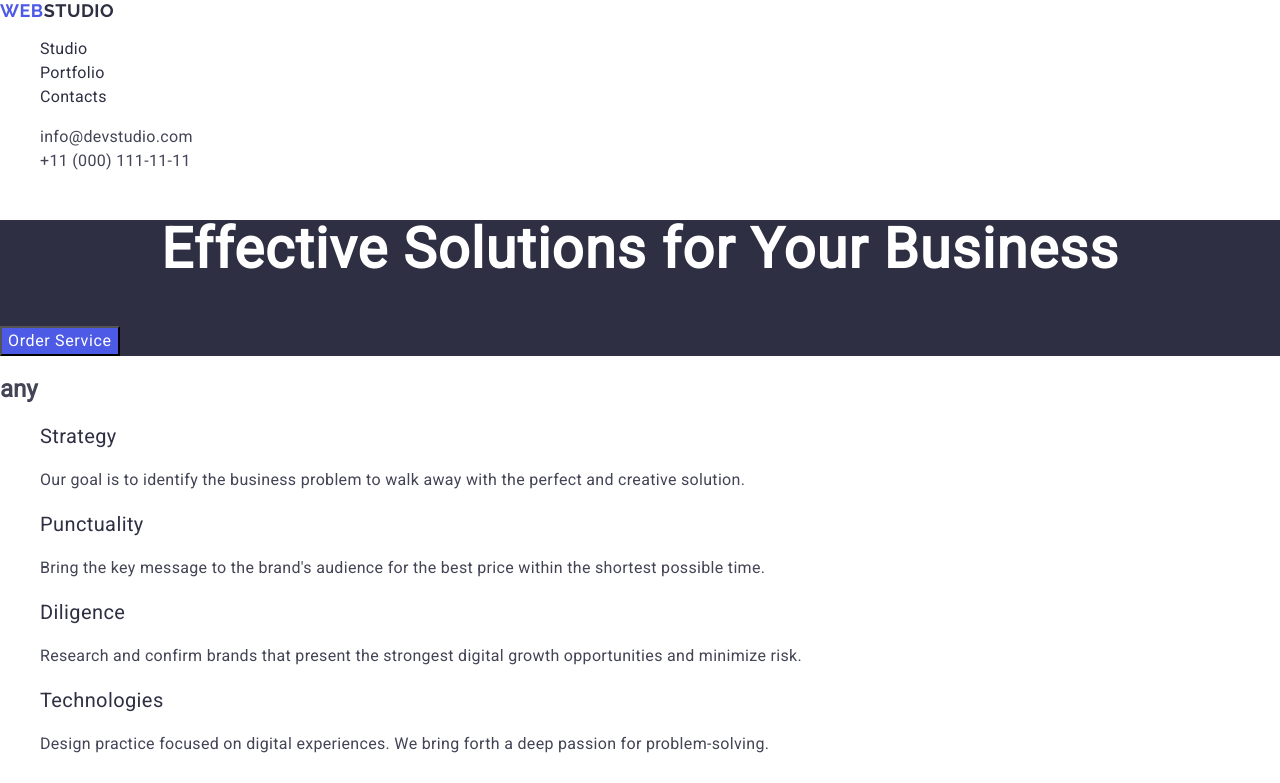
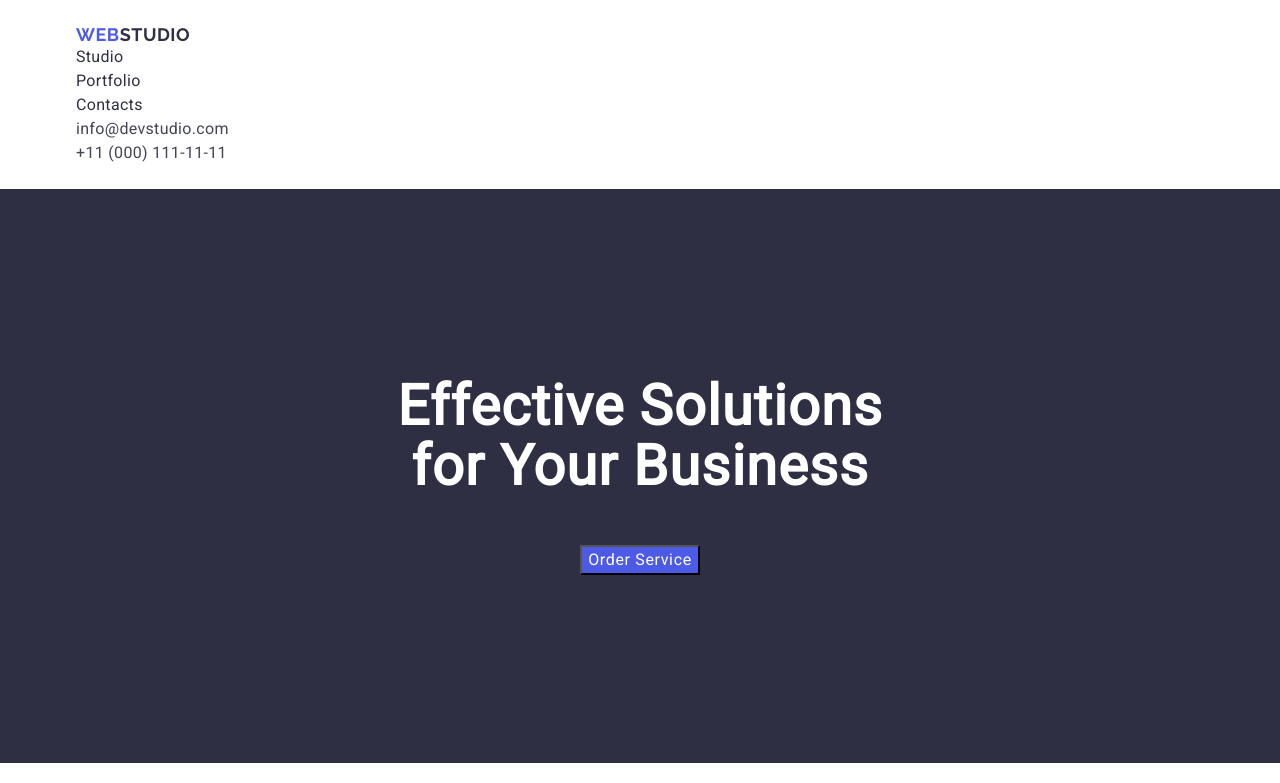
Before and after one commit to Ivan-Novytskyi/goit-markup-hw-03, a plain HTML site: page index.html in a window 1280 px wide. Shown: the top 783 px of the page. Drawn offline with nearby package versions, Linux system fonts and the light colour scheme.

Commit message:
add container

```diff
--- a/css/styles.css
+++ b/css/styles.css
@@ -1,5 +1,15 @@
 body {
   font-family: roboto, sans-serif;
+}
+
+h1,
+h2,
+h3,
+h4,
+h5,
+h6,
+p {
+  margin: 0;
 }
 
 a {
@@ -8,6 +18,29 @@ a {
 
 ul {
   list-style-type: none;
+  margin: 0;
+  padding: 0;
+}
+
+.container {
+  width: 1158px;
+  padding-left: 15px;
+  padding-right: 15px;
+  margin: 0 auto;
+}
+
+.visually-hidden {
+  position: absolute;
+  width: 1px;
+  height: 1px;
+  margin: -1px;
+  border: 0;
+  padding: 0;
+
+  white-space: nowrap;
+  clip-path: inset(100%);
+  clip: rect(0 0 0 0);
+  overflow: hidden;
 }
 
 /* /------header------/ */
@@ -16,6 +49,11 @@ ul {
   font-family: "Roboto", sans-serif;
   color: #434455;
   background-color: #ffffff;
+}
+
+.header {
+  padding-top: 24px;
+  padding-bottom: 24px;
 }
 
 .header-logo {
@@ -65,12 +103,22 @@ ul {
 .hero {
   background-color: #2e2f42;
 }
+
+.hero-wrapper {
+  padding-top: 188px;
+  padding-bottom: 188px;
+}
+
 .hero-title {
   font-size: 56px;
   line-height: 1.07;
   letter-spacing: 0.02em;
   text-align: center;
   color: #fff;
+  margin-bottom: 48px;
+  max-width: 496px;
+  margin: 0 auto;
+  margin-bottom: 48px;
 }
 .hero-btn {
   font-family: "Roboto", sans-serif;
@@ -81,6 +129,8 @@ ul {
   color: #fff;
   background: #4d5ae5;
   cursor: pointer;
+  display: block;
+  margin: 0 auto;
 }
 
 .hero-btn:hover {
@@ -93,6 +143,8 @@ ul {
 /* /-------features---------/ */
 
 .features {
+  padding-top: 120px;
+  padding-bottom: 120px;
 }
 
 .features-list {
@@ -107,6 +159,7 @@ ul {
   line-height: 1.2;
   letter-spacing: 0.02em;
   color: #2e2f42;
+  margin-bottom: 8px;
 }
 
 .features-item-text {
@@ -120,6 +173,8 @@ ul {
 
 .team {
   background-color: #f4f4fd;
+  padding-top: 120px;
+  padding-bottom: 120px;
 }
 .team-title {
   text-transform: capitalize;
--- a/index.html
+++ b/index.html
@@ -21,6 +21,7 @@
   </head>
   <body class="body">
     <header class="header">
+      <div class="container">
         <nav class="header-nav">
           <a class="header-logo" href="./index.html"
             >Web<span class="header-logo-colr">Studio</span></a
@@ -51,20 +52,26 @@
             </li>
           </ul>
         </address>
+      </div>
     </header>
     <main>
       <section class="hero">
+        <div class="container">
+          <div class="hero-wrapper">
             <h1 class="hero-title">Effective Solutions for Your Business</h1>
             <button class="hero-btn" type="button">Order Service</button>
+          </div>
+        </div>
       </section>
       <section class="features">
+        <div class="container">
           <h2 class="visually-hidden">any</h2>
           <ul class="features-list">
             <li class="features-item">
               <h3 class="subtitle">Strategy</h3>
               <p class="features-item-text">
-              Our goal is to identify the business problem to walk away with the
-              perfect and creative solution.
+                Our goal is to identify the business problem to walk away with
+                the perfect and creative solution.
               </p>
             </li>
             <li class="features-item">
@@ -89,8 +96,10 @@
               </p>
             </li>
           </ul>
+        </div>
       </section>
       <section class="team">
+        <div class="container">
           <h2 class="team-title">Our Team</h2>
           <ul class="team-list">
             <li class="team-item">
@@ -138,8 +147,10 @@
               <p class="team-text">UI Designer</p>
             </li>
           </ul>
+        </div>
       </section>
       <section class="portfolio">
+        <div class="container">
           <h2 class="portfolio-title">Our Portfolio</h2>
           <ul class="portfolio-list">
             <li class="portfolio-item">
@@ -209,6 +220,7 @@
               <p class="portfolio-text">Marketing</p>
             </li>
           </ul>
+        </div>
       </section>
     </main>
     <footer class="footer">
```
Lines whose indentation alone changed are shown as unchanged.
